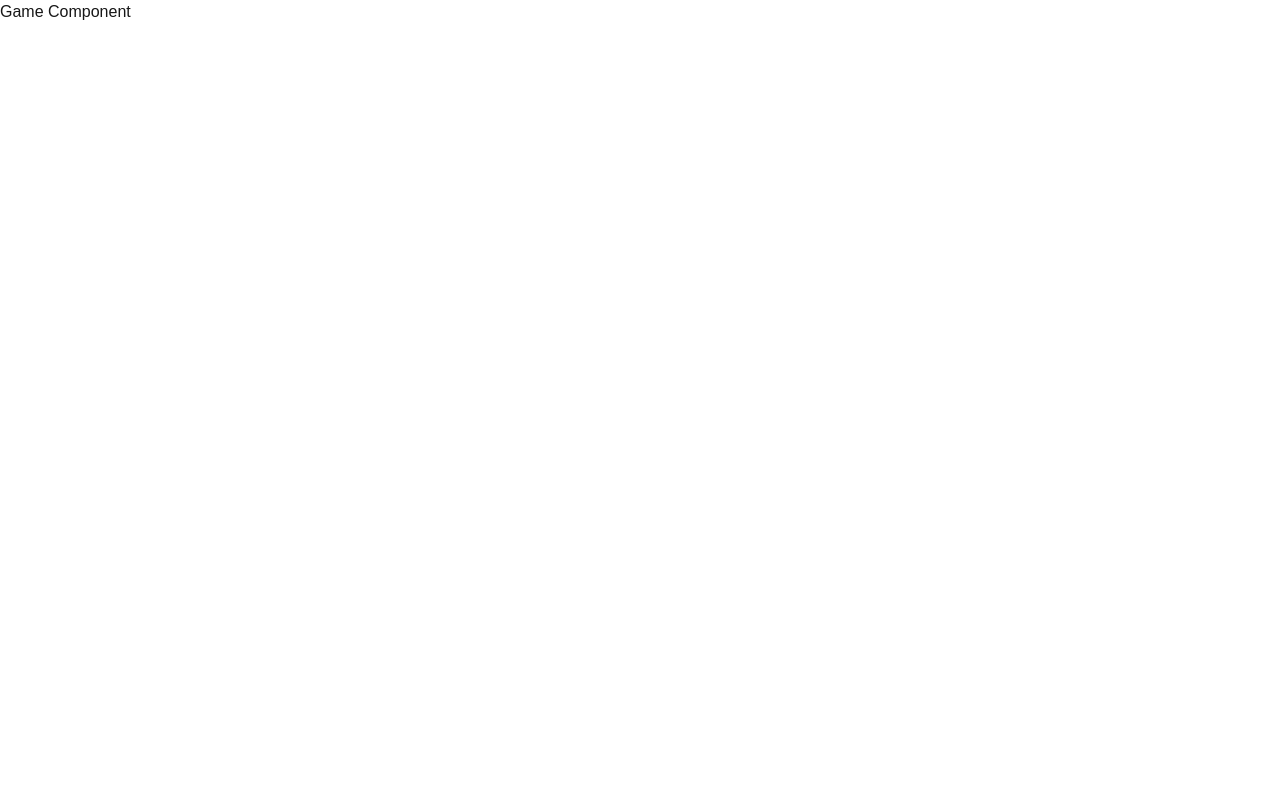
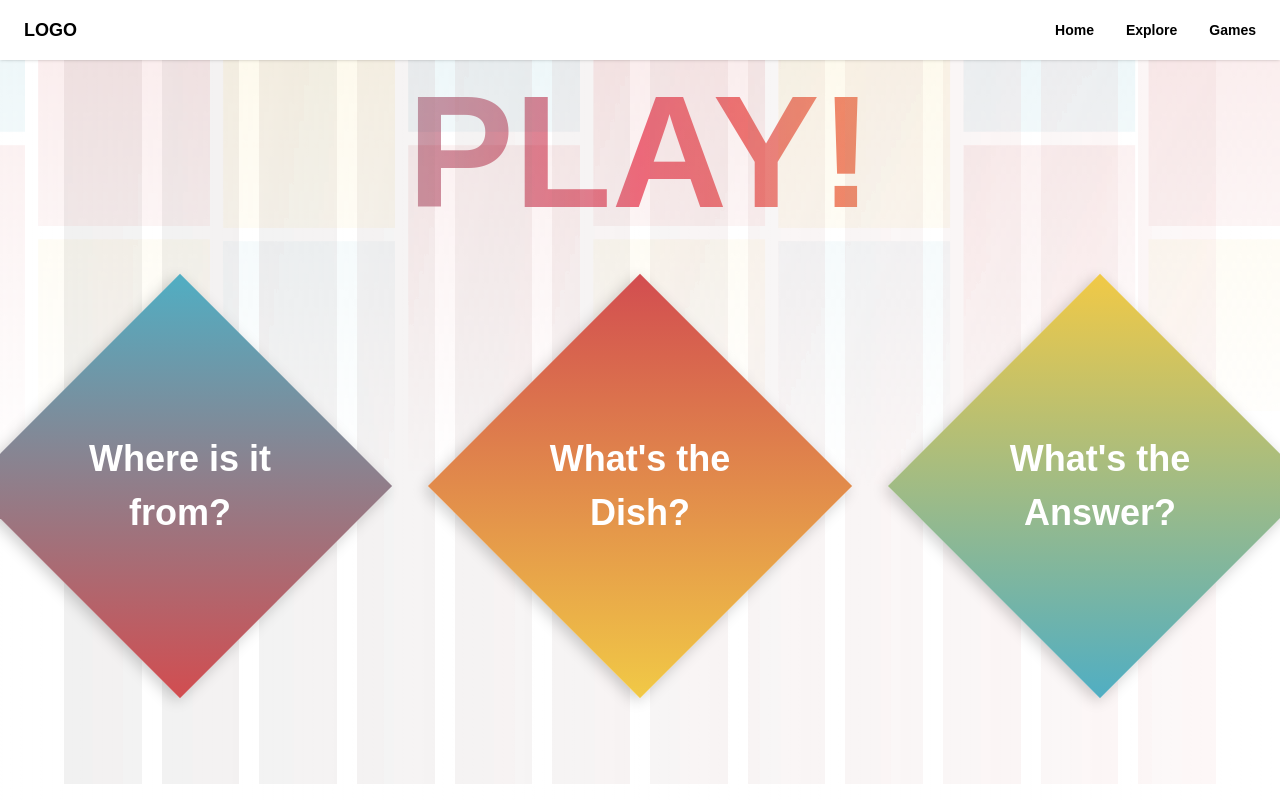
Before and after one commit to Morax8/GH6, a Next.js app: page /game in a window 1280 px wide. Built offline with nearby package versions, Linux system fonts and the light colour scheme.

Commit message:
Adding Games Home

```diff
--- /dev/null
+++ b/app/game/page.css
@@ -0,0 +1,80 @@
+/* Reset style */
+body, html, .game-container {
+  margin: 0;
+  padding: 0;
+  height: 100%;
+}
+
+/* Container utama */
+.game-container {
+  position: relative;
+  min-height: 100vh;
+  font-family: sans-serif;
+  background-color: white;
+}
+
+/* Title */
+.play-title {
+  font-size: 160px;
+  font-weight: bold;
+  text-align: center;
+  margin: 2rem 0 4rem;
+  background: linear-gradient(to left, #F1C946, #e94057, #50AEC3);
+  -webkit-background-clip: text;
+  -webkit-text-fill-color: transparent;
+}
+
+/* Kontainer Diamond Cards */
+.diamond-container {
+  display: flex;
+  justify-content: center;
+  gap: 10rem;
+  flex-wrap: wrap;
+}
+
+/* Diamond Card */
+.diamond {
+  width: 300px;
+  height: 300px;
+  display: flex;
+  justify-content: center;
+  align-items: center;
+  transition: transform 0.5s ease;
+  cursor: pointer;
+  box-shadow: 0 5px 15px rgba(0,0,0,0.2);
+  transform: rotate(45deg); /* Awal rotasi bentuk diamond */
+}
+
+.diamond-content {
+  display: flex;
+  justify-content: center;
+  align-items: center;
+  width: 100%;
+  height: 100%;
+}
+
+.diamond span {
+  display: block;
+  transform: rotate(-45deg); /* Membalik teks supaya tegak */
+  color: white;
+  text-align: center;
+  font-weight: 600;
+  font-size: 36px;
+  padding: 0 10px;
+}
+
+.diamond:hover {
+  transform: rotate(45deg) scale(1.05);
+}
+
+
+/* Background unik untuk tiap kotak */
+.diamond:nth-child(1) {
+  background: linear-gradient(135deg, #50AEC3, #D24D50);
+}
+.diamond:nth-child(2) {
+  background: linear-gradient(135deg, #D24D50, #F1C946);
+}
+.diamond:nth-child(3) {
+  background: linear-gradient(135deg, #F1C946, #50AEC3);
+}
--- a/app/game/page.js
+++ b/app/game/page.js
@@ -1,7 +1,45 @@
+import Navbar from "../components/Navbar.js";
+import GridGuides from "../components/GridGuides.js";
+import "../game/page.css"; // Import CSS eksternal
+
+import Image from "next/image.js";
+
 export default function Game() {
   return (
-    <div>
-      <h1>Game Component</h1>
+    <div className="game-container relative min-h-screen w-full bg-white text-black overflow-hidden">
+      <div className="absolute top-0 left-0 w-full z-[999]">
+                <Navbar />
+      </div>
+
+
+      {/* Background Grid */}
+      <div className="absolute inset-0 z-0 pointer-events-none">
+        <GridGuides />
+          <div className="absolute inset-0 bg-gradient-to-r from-white to-transparent opacity-50 z-10 px-32">
+                    <Image
+                      src="/Assets/patternFade.png"
+                      alt="Pattern Fade"
+                      layout="fill"
+                      objectFit="cover"
+                      className="opacity-50 rotate-180"
+                    />
+          </div>
+      </div>
+
+      <main className="game-content ">
+        <h1 className="play-title">PLAY!</h1>
+          <div className="diamond-container">
+            <div className="diamond">
+              <div className="diamond-content"><span>Where is it from?</span></div>
+            </div>
+            <div className="diamond">
+              <div className="diamond-content"><span>What's the Dish?</span></div>
+            </div>
+            <div className="diamond">
+              <div className="diamond-content"><span>What's the Answer?</span></div>
+            </div>
+          </div>
+      </main>
     </div>
   );
 }
```
